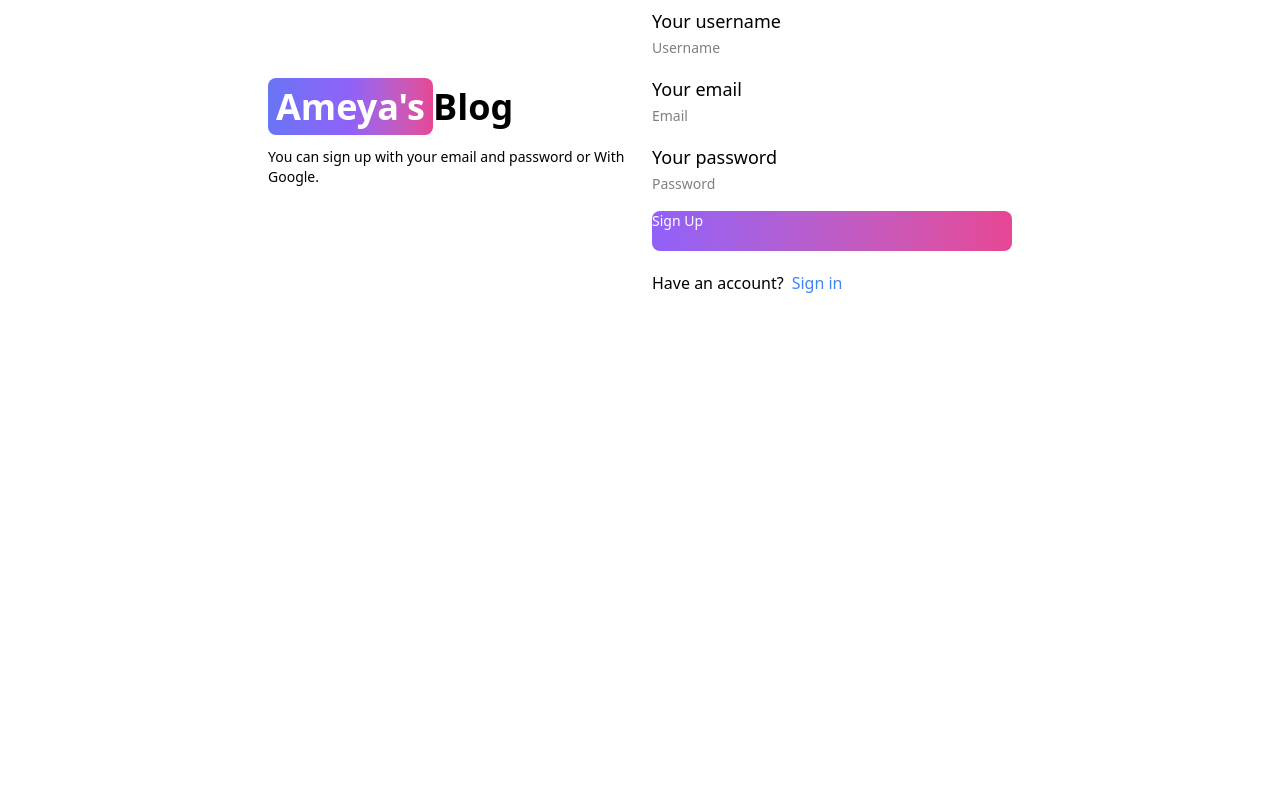
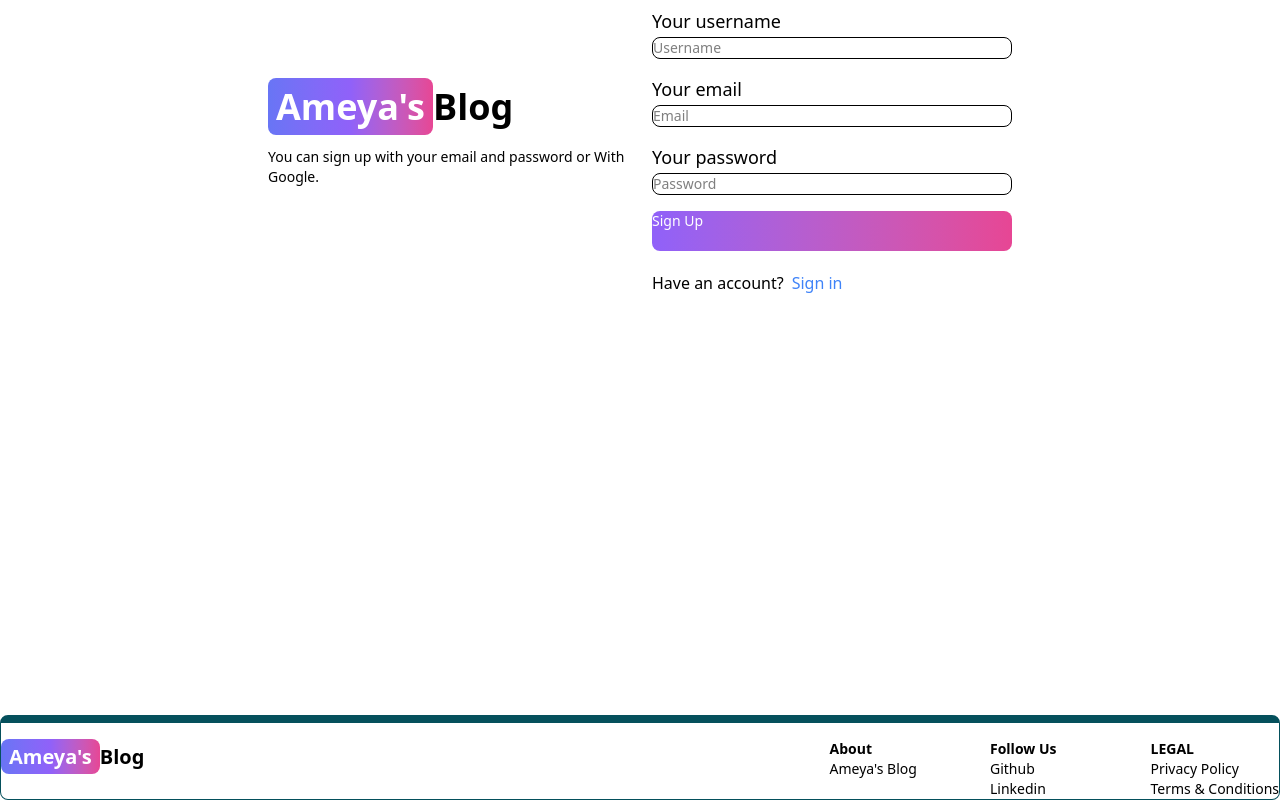
Before and after one commit to Ameya2468/Mern-Blog, a React (Vite) app in the folder client/: page /sign-up in a window 1280 px wide. Shown: the part 207-1007 px from the top of the page. Before the commit the page ends 922 px from the top, so only its background shows below. Built offline with nearby package versions, Linux system fonts and the light colour scheme.

Commit message:
create footer

```diff
--- a/client/src/App.jsx
+++ b/client/src/App.jsx
@@ -7,6 +7,7 @@
 import SignIn from './pages/Signin'
 import SignUp from './pages/SignUp'
 import Header from './components/Header'
+import Footer from './components/Footer'
 
 export default function App() {
   return (
@@ -20,6 +21,7 @@
         <Route path='/sign-in' element={<SignIn />} />
         <Route path='/sign-up' element={<SignUp />} />
       </Routes>
+      <Footer />
     </BrowserRouter>
   )
 }
--- /dev/null
+++ b/client/src/components/Footer.jsx
@@ -0,0 +1,65 @@
+import React from 'react'
+import {Footer,FooterTitle,FooterLink,FooterLinkGroup} from 'flowbite-react'
+import { Link } from 'react-router-dom'
+
+export default function FooterCom() {
+  return (
+    <Footer container className='border border-t-8 border-teal-800'>
+        <div className='w-full max-w-7xl mx-auto'>
+            <div className='grid w-full justify-between sm:flex md:grid-cols-1'>
+                <div className='mt-5'>
+                     <Link to="/" className="self-center whitespace-nowrap text-xl
+                     sm:text-xl font-semibold dark:text-white">
+                      <span className='px-2 py-1 bg-gradient-to-r
+                      from-indigo-500 via-purple-500 to-pink-500 rounded-lg text-white'>Ameya's</span>
+                       Blog
+                    </Link>
+                </div>
+                <div className='grid grid-cols-2 mt-4 gap-8 sm:mt-4 sm:grid-cols-3
+                sm-gap-6'>
+                    <div>
+                        <FooterTitle title="About"/>
+                        <FooterLinkGroup col>
+                            <FooterLink href="/about"
+                            target>
+                                Ameya's Blog
+                            </FooterLink>
+                        </FooterLinkGroup>
+                    </div>
+                    <div>
+                        <FooterTitle title="Follow Us"/>
+                        <FooterLinkGroup col>
+                            <FooterLink href="/about"
+                            target="_blank"
+                            rel="noopener noreferrer">
+                                Github
+                            </FooterLink>
+                            <FooterLink href="/about"
+                            target="_blank"
+                            rel="noopener noreferrer">
+                                Linkedin
+                            </FooterLink>
+                        </FooterLinkGroup>
+                    </div>
+                    <div>
+                        <FooterTitle title="LEGAL"/>
+                        <FooterLinkGroup col>
+                            <FooterLink href="/about"
+                            target="_blank"
+                            rel="noopener noreferrer">
+                                Privacy Policy
+                            </FooterLink>
+                            <FooterLink href="/about"
+                            target="_blank"
+                            rel="noopener noreferrer">
+                                Terms & Conditions
+                            </FooterLink>
+                        </FooterLinkGroup>
+                    </div>
+
+                </div>
+            </div>
+        </div>
+    </Footer>
+  )
+}
```
